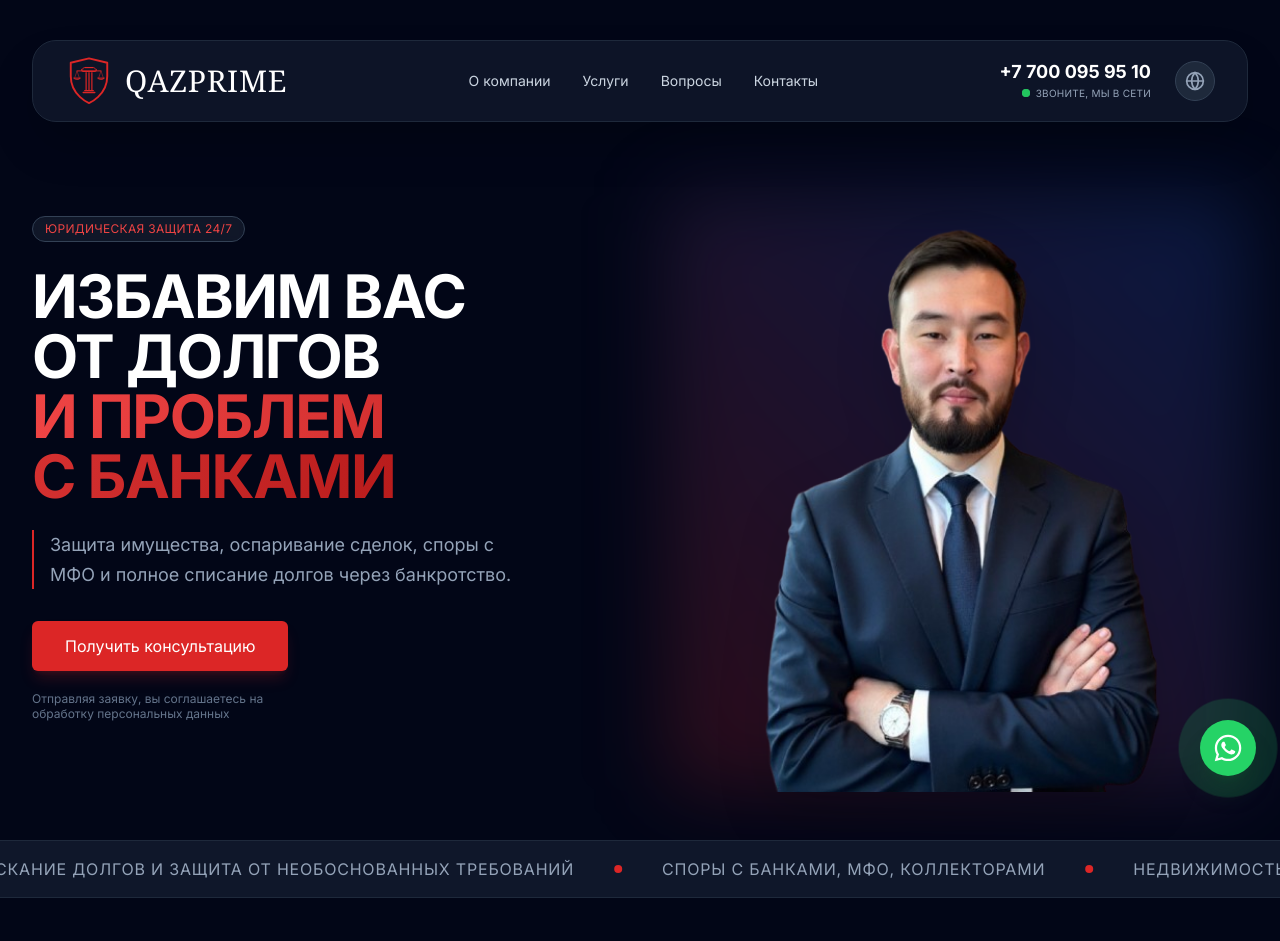
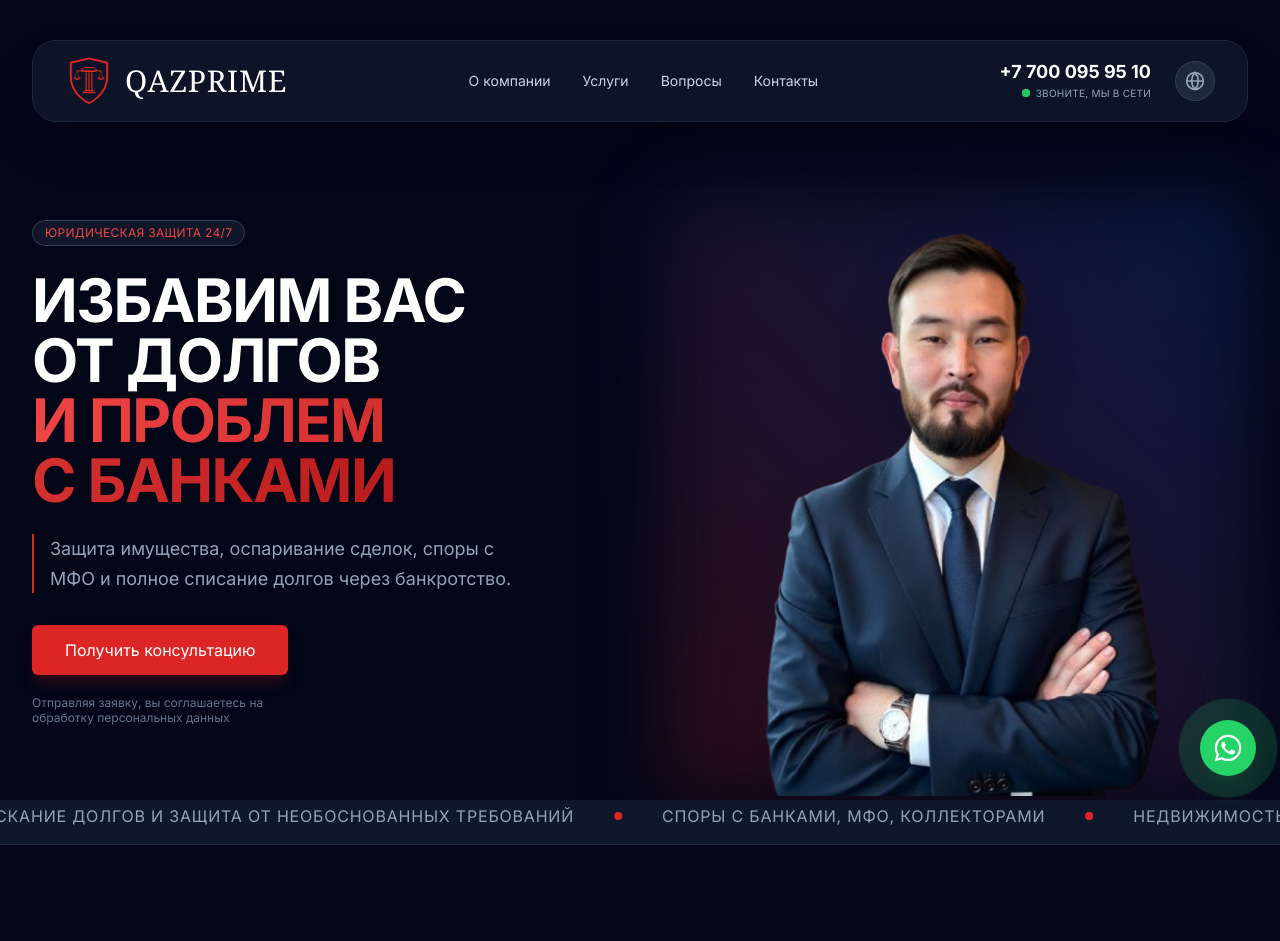
Before and after one commit to Alchinkaz/qaz-prime, a React (Vite) app: page / in a window 1280 px wide. Shown: the top 941 px of the page. Built offline with nearby package versions, Linux system fonts and the light colour scheme.

Commit message:
Make marquee flush with hero image

```diff
--- a/components/Hero.tsx
+++ b/components/Hero.tsx
@@ -7,7 +7,7 @@ export const Hero: React.FC = () => {
   };
 
   return (
-    <div className="relative bg-slate-950 overflow-hidden min-h-screen flex items-center pt-48 pb-12">
+    <div className="relative bg-slate-950 overflow-hidden min-h-screen flex items-center pt-48 pb-0">
       {/* Background Gradients */}
       <div className="absolute top-0 left-1/4 w-96 h-96 bg-red-600/20 rounded-full blur-[128px] -z-10"></div>
       <div className="absolute bottom-0 right-1/4 w-96 h-96 bg-blue-600/10 rounded-full blur-[128px] -z-10"></div>
@@ -56,12 +56,12 @@ export const Hero: React.FC = () => {
           </div>
 
           {/* Image Content Placeholder - Visible on all screens, below text on mobile */}
-          <div className="relative h-[400px] md:h-[600px] w-full mt-8 md:mt-0 flex items-center justify-center">
-            <div className="absolute inset-0 bg-gradient-to-tr from-red-600/20 to-blue-600/20 rounded-3xl blur-2xl"></div>
+          <div className="relative h-[400px] md:h-[600px] w-full mt-8 md:mt-0 flex items-end justify-center">
+            <div className="absolute inset-0 bg-gradient-to-tr from-red-600/20 to-blue-600/20 rounded-t-3xl blur-2xl"></div>
             <img
               src="/hero.png"
               alt="Юридическая защита"
-              className="relative z-10 w-full h-full object-contain drop-shadow-2xl"
+              className="relative z-10 w-full h-full object-contain object-bottom drop-shadow-2xl"
             />
           </div>
 
--- a/components/RunningLine.tsx
+++ b/components/RunningLine.tsx
@@ -9,7 +9,7 @@ const MARQUEE_ITEMS = [
 
 export const RunningLine: React.FC = () => {
     return (
-        <div className="bg-slate-900 border-y border-slate-800 py-4 overflow-hidden select-none">
+        <div className="bg-slate-900 border-b border-slate-800 pb-4 pt-1 overflow-hidden select-none">
             <div className="flex whitespace-nowrap animate-marquee">
                 {/* First set of items */}
                 <div className="flex shrink-0 items-center">
```
